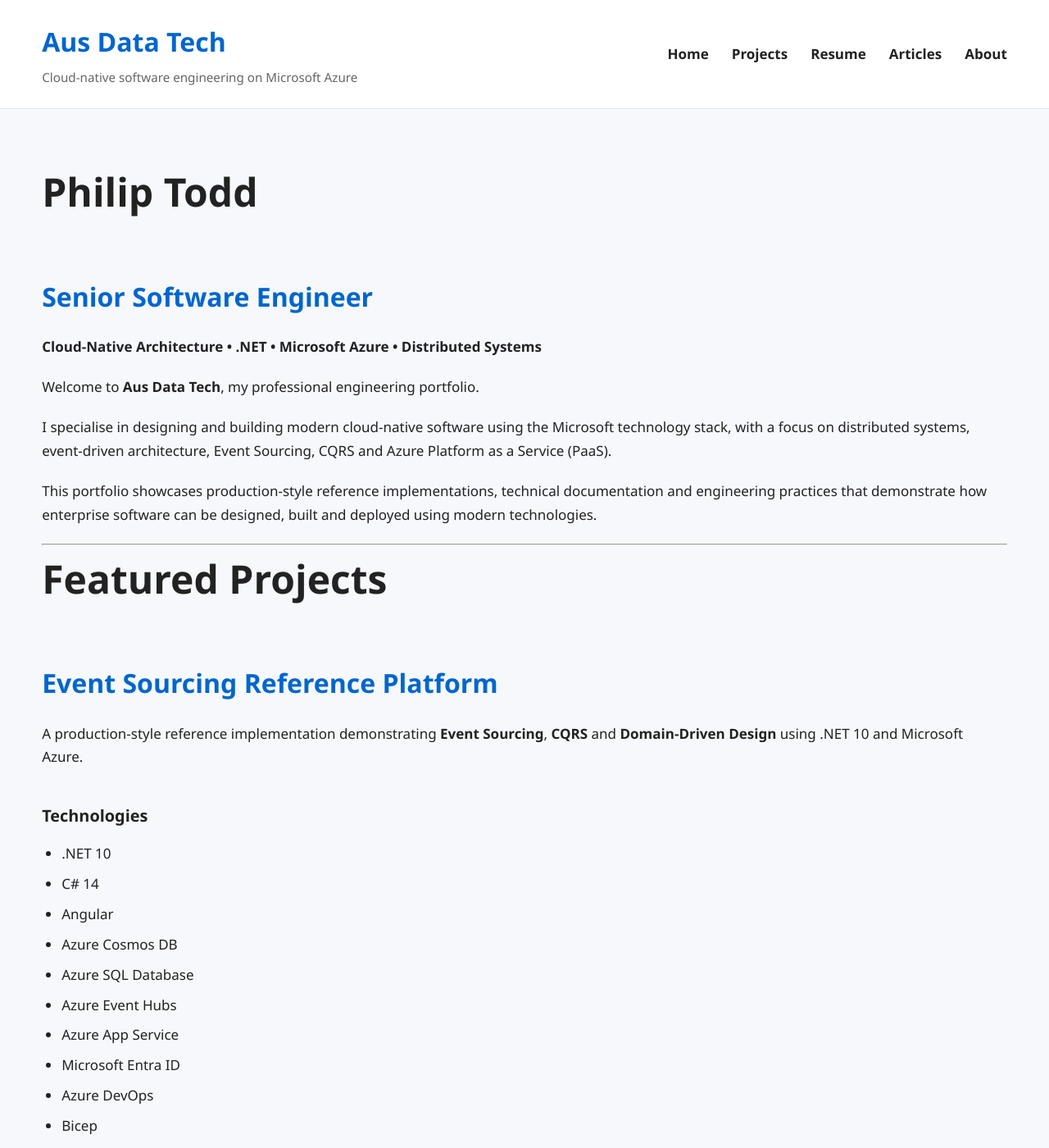
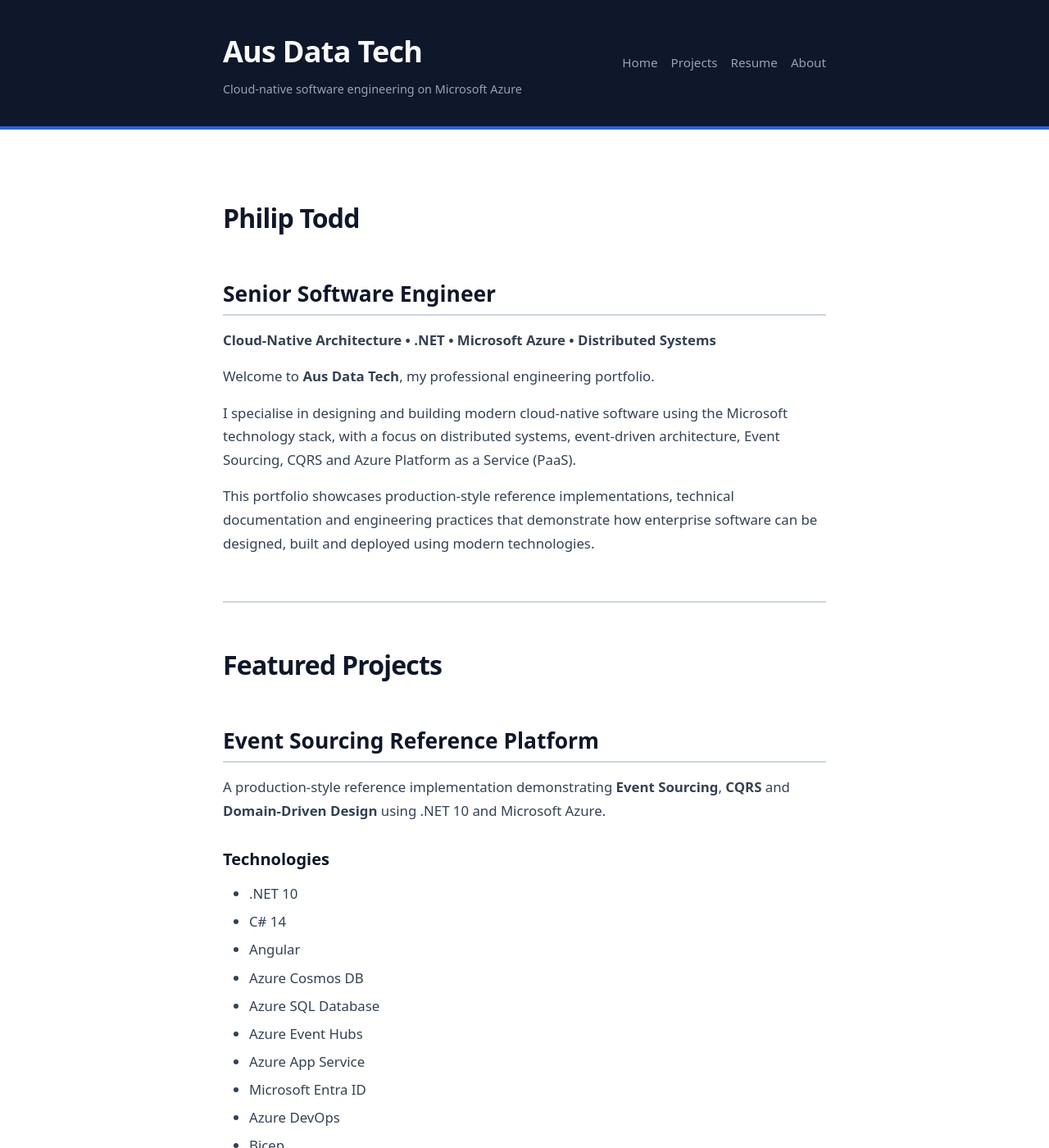
Before and after one commit to PhilipTodd/philiptodd.github.io, a Jekyll site: the page built from index.md, in a window 1280 px wide and 1400 px high. Shown: the whole window at 82% size. Built offline with Jekyll 4.4.1, drawn with Linux system fonts in a browser that asks for light colours; our own code applies the rules of GitHub Pages for plain Markdown files; some of the changed text lies outside the part shown.

Commit message:
Alter CSS and pages to make simple professional looking site (#4)

```diff
--- a/_layouts/default.html
+++ b/_layouts/default.html
@@ -42,7 +42,7 @@
                 <a href="{{ '/' | relative_url }}">Home</a>
                 <a href="{{ '/projects/' | relative_url }}">Projects</a>
                 <a href="{{ '/resume/' | relative_url }}">Resume</a>
-                <a href="{{ '/articles/' | relative_url }}">Articles</a>
+                <!-- <a href="{{ '/articles/' | relative_url }}">Articles</a> -->
                 <a href="{{ '/about/' | relative_url }}">About</a>
             </nav>
 
--- a/assets/css/styles.css
+++ b/assets/css/styles.css
@@ -1,333 +1,294 @@
 /* ==========================================================================
-   Aus Data Tech
-   Portfolio Site
+   1. DESIGN TOKENS (Variables)
    ========================================================================== */
+:root {
+    /* Color Palette - Professional Engineering Focus */
+    --bg-primary: #f1f5f9;       /* Light cool gray for external body background */
+    --bg-surface: #ffffff;       /* Pure white for the main content card */
+    --bg-header: #0f172a;        /* Deep slate/navy for high-contrast header structural anchor */
 
-:root {
-    --primary: #0066CC;
-    --primary-dark: #004A99;
-    --background: #F6F8FB;
-    --surface: #FFFFFF;
-    --text: #222222;
-    --text-light: #666666;
-    --border: #E2E6EC;
-    --container-width: 1180px;
+    --text-primary: #0f172a;     /* Dark slate for optimal readability */
+    --text-secondary: #334155;   /* Medium slate for body text blocks */
+    --text-muted: #94a3b8;       /* Clean light gray for structural subtitles and dates */
+    --text-header: #f8fafc;      /* Bright white for header elements */
+
+    --accent: #2563eb;           /* Professional royal blue for interactive links */
+    --accent-hover: #1d4ed8;     /* Darker blue for active states */
+    --border-color: #cbd5e1;     /* Distinct gray for tables and hr dividers */
+
+    --code-bg: #1e293b;          /* Dark background for code block environments */
+    --code-text: #f8fafc;        /* White text for block code output */
+    --inline-code-text: #b91c1c; /* Standout crimson for inline code definitions */
+
+    /* Typography Hierarchy */
+    --font-sans: system-ui, -apple-system, BlinkMacSystemFont, "Segoe UI", Roboto, Helvetica, Arial, sans-serif;
+    --font-mono: ui-monospace, SFMono-Regular, Menlo, Monaco, Consolas, "Liberation Mono", "Courier New", monospace;
+
+    /* Layout & Spacing Units */
+    --max-width: 800px;
+    --space-sm: 0.5rem;
+    --space-md: 1rem;
+    --space-lg: 2rem;
+    --space-xl: 3.5rem;
+    --radius: 6px;
 }
 
+/* ==========================================================================
+   2. BASE STYLES & RESET
+   ========================================================================== */
 * {
+    box-sizing: border-box;
     margin: 0;
     padding: 0;
-    box-sizing: border-box;
-}
-
-html {
-    scroll-behavior: smooth;
 }
 
 body {
-    font-family: "Segoe UI", Roboto, Helvetica, Arial, sans-serif;
-    background: var(--background);
-    color: var(--text);
+    font-family: var(--font-sans);
+    background-color: var(--bg-primary);
+    color: var(--text-primary);
     line-height: 1.7;
-    font-size: 17px;
+    font-size: 1.05rem;
+    -webkit-font-smoothing: antialiased;
+    display: flex;
+    flex-direction: column;
+    min-height: 100vh;
+}
+
+.container {
+    width: 100%;
+    max-width: var(--max-width);
+    margin: 0 auto;
+    padding: 0 var(--space-lg);
 }
 
 /* ==========================================================================
-   Layout
+   3. TYPOGRAPHY
    ========================================================================== */
-
-.container {
-    width: min(92%, var(--container-width));
-    margin: auto;
+h1, h2, h3, h4 {
+    color: var(--text-primary);
+    font-weight: 700;
+    line-height: 1.25;
+    margin-top: var(--space-lg);
+    margin-bottom: var(--space-md);
 }
 
-.site-main {
-    padding: 60px 0;
+h1 {
+    font-size: 2.0rem;
+    letter-spacing: -0.025em;
+}
+
+h2 {
+    font-size: 1.65rem;
+    border-bottom: 2px solid var(--border-color);
+    padding-bottom: var(--space-sm);
+    margin-top: var(--space-xl);
+}
+
+h3 {
+    font-size: 1.25rem;
+}
+
+p, ul, ol {
+    margin-bottom: var(--space-md);
+    color: var(--text-secondary);
+}
+
+a {
+    color: var(--accent);
+    text-decoration: none;
+    transition: color 0.15s ease-in-out;
+}
+
+a:hover {
+    color: var(--accent-hover);
+    text-decoration: underline;
 }
 
 /* ==========================================================================
-   Header
+   4. LAYOUT COMPONENTS (Header, Main, Footer)
    ========================================================================== */
-
+/* Header Configuration with Deep Background Contrast */
 .site-header {
-    background: white;
-    border-bottom: 1px solid var(--border);
-    position: sticky;
-    top: 0;
-    z-index: 1000;
+    background-color: var(--bg-header);
+    color: var(--text-header);
+    padding: var(--space-lg) 0;
+    border-bottom: 4px solid var(--accent); /* Accent bar highlights development focus */
 }
 
 .header-inner {
     display: flex;
+    flex-direction: column;
+    gap: var(--space-md);
+}
+
+@media (min-width: 640px) {
+    .header-inner {
+        flex-direction: row;
         justify-content: space-between;
         align-items: center;
-    padding: 24px 0;
+    }
 }
 
 .brand-title {
-    font-size: 2rem;
+    font-size: 2.25rem;
     font-weight: 700;
-    color: var(--primary);
+    color: var(--text-header);
+    letter-spacing: -0.02em;
+}
+
+.brand-title:hover {
+    color: var(--text-header);
     text-decoration: none;
 }
 
 .brand-subtitle {
-    margin-top: 4px;
-    color: var(--text-light);
+    font-size: 0.9rem;
+    color: var(--text-muted);
+    margin-top: 0.25rem;
+}
+
+/* Main Site Navigation Links inside Header */
+.site-nav {
+    display: flex;
+    gap: var(--space-md);
+    font-weight: 500;
     font-size: 0.95rem;
 }
 
-/* ==========================================================================
-   Navigation
-   ========================================================================== */
-
-.site-nav {
-    display: flex;
-    gap: 28px;
-}
-
 .site-nav a {
-        text-decoration: none;
-        color: var(--text);
-        font-weight: 600;
+    color: var(--text-muted);
+    transition: color 0.15s ease-in-out;
 }
 
 .site-nav a:hover {
-            color: var(--primary);
+    color: var(--text-header);
+    text-decoration: none;
 }
 
-/* ==========================================================================
-   Typography
-   ========================================================================== */
-
-h1 {
-    font-size: 3rem;
-    margin-bottom: 20px;
+/* Main Content Area Container */
+.site-main {
+    flex: 1;
+    padding: var(--space-xl) 0;
+    background-color: var(--bg-surface);
 }
 
-h2 {
-    font-size: 2rem;
-    margin-top: 60px;
-    margin-bottom: 20px;
-    color: var(--primary);
-}
-
-h3 {
-    margin-top: 40px;
-    margin-bottom: 15px;
-}
-
-p {
-    margin-bottom: 20px;
-}
-
-a {
-    color: var(--primary);
-}
-
-    a:hover {
-        color: var(--primary-dark);
-    }
-
-/* ==========================================================================
-   Hero Section
-   ========================================================================== */
-
-.hero {
-    padding: 80px 0;
-}
-
-    .hero h1 {
-        margin-bottom: 20px;
-    }
-
-    .hero p {
-        font-size: 1.2rem;
-        max-width: 800px;
-        color: var(--text-light);
-    }
-
-/* ==========================================================================
-   Buttons
-   ========================================================================== */
-
-.button {
-    display: inline-block;
-    margin-top: 20px;
-    margin-right: 16px;
-    padding: 12px 24px;
-    border-radius: 6px;
-    text-decoration: none;
-    font-weight: 600;
-    background: var(--primary);
-    color: white;
-}
-
-    .button:hover {
-        background: var(--primary-dark);
-        color: white;
-    }
-
-.button-secondary {
-    background: transparent;
-    border: 2px solid var(--primary);
-    color: var(--primary);
-}
-
-    .button-secondary:hover {
-        background: var(--primary);
-        color: white;
-    }
-
-/* ==========================================================================
-   Cards
-   ========================================================================== */
-
-.cards {
-    display: grid;
-    grid-template-columns: repeat(auto-fit, minmax(320px, 1fr));
-    gap: 30px;
-}
-
-.card {
-    background: var(--surface);
-    border: 1px solid var(--border);
-    border-radius: 10px;
-    padding: 30px;
-    transition: transform .2s ease;
-}
-
-    .card:hover {
-        transform: translateY(-4px);
-    }
-
-    .card h3 {
-        margin-top: 0;
-        color: var(--primary);
-    }
-
-/* ==========================================================================
-   Tables
-   ========================================================================== */
-
-table {
-    width: 100%;
-    border-collapse: collapse;
-    margin: 30px 0;
-    background: white;
-}
-
-th {
-    background: var(--primary);
-    color: white;
-    text-align: left;
-    padding: 12px;
-}
-
-td {
-    padding: 12px;
-    border: 1px solid var(--border);
-}
-
-tr:nth-child(even) {
-    background: #F8FAFC;
-}
-
-/* ==========================================================================
-   Lists
-   ========================================================================== */
-
-ul,
-ol {
-    margin-left: 24px;
-    margin-bottom: 20px;
-}
-
-li {
-    margin-bottom: 8px;
-}
-
-/* ==========================================================================
-   Code
-   ========================================================================== */
-
-code {
-    background: #EEF2F7;
-    padding: 2px 6px;
-    border-radius: 4px;
-    font-family: Consolas, monospace;
-}
-
-pre {
-    background: #1E1E1E;
-    color: white;
-    padding: 20px;
-    border-radius: 8px;
-    overflow-x: auto;
-    margin: 30px 0;
-}
-
-    pre code {
-        background: transparent;
-        color: inherit;
-        padding: 0;
-    }
-
-/* ==========================================================================
-   Images
-   ========================================================================== */
-
-img {
-    max-width: 100%;
-    border-radius: 8px;
-}
-
-/* ==========================================================================
-   Footer
-   ========================================================================== */
-
+/* Footer Element Configuration */
 .site-footer {
-    border-top: 1px solid var(--border);
-    margin-top: 80px;
-    background: white;
+    background-color: var(--bg-primary);
+    border-top: 1px solid var(--border-color);
+    padding: var(--space-xl) 0;
+    font-size: 0.875rem;
+    color: var(--text-secondary);
 }
 
 .footer-inner {
     display: flex;
+    flex-direction: column;
+    gap: var(--space-md);
+}
+
+@media (min-width: 640px) {
+    .footer-inner {
+        flex-direction: row;
         justify-content: space-between;
         align-items: center;
-    padding: 30px 0;
-    flex-wrap: wrap;
-    gap: 20px;
+    }
 }
 
-    .footer-inner a {
-        text-decoration: none;
+.site-footer p {
+    margin-bottom: 0;
+    color: var(--text-secondary);
+}
+
+.site-footer a {
+    color: var(--text-secondary);
+    font-weight: 500;
+}
+
+.site-footer a:hover {
+    color: var(--accent);
+}
+
+.site-footer span {
+    color: var(--border-color);
+    padding: 0 var(--space-sm);
 }
 
 /* ==========================================================================
-   Responsive
+   5. MARKDOWN & TECHNICAL ELEMENTS STYLING
    ========================================================================== */
-
-@media (max-width: 900px) {
-
-    .header-inner {
-        flex-direction: column;
-        align-items: flex-start;
-        gap: 20px;
+/* Standard Lists Configuration */
+.site-main ul, .site-main ol {
+    padding-left: var(--space-lg);
+    margin-bottom: var(--space-md);
 }
 
-    .site-nav {
-        flex-wrap: wrap;
-        gap: 16px;
+.site-main li {
+    margin-bottom: 0.35rem;
+    color: var(--text-secondary);
 }
 
-    h1 {
-        font-size: 2.3rem;
+/* Structured Layout Data Tables */
+table {
+    width: 100%;
+    border-collapse: collapse;
+    margin: var(--space-lg) 0;
+    font-size: 0.95rem;
 }
 
-    .footer-inner {
-        flex-direction: column;
-        align-items: flex-start;
+th, td {
+    padding: var(--space-md);
+    text-align: left;
+    border-bottom: 1px solid var(--border-color);
 }
+
+th {
+    background-color: var(--bg-primary);
+    color: var(--text-primary);
+    font-weight: 600;
 }
+
+/* Left-bordered blockquotes for architectural summaries or metrics */
+blockquote {
+    border-left: 4px solid var(--accent);
+    padding: var(--space-sm) var(--space-md);
+    margin: var(--space-lg) 0;
+    background-color: var(--bg-primary);
+    font-style: italic;
+    border-radius: 0 var(--radius) var(--radius) 0;
+}
+
+blockquote p {
+    margin-bottom: 0;
+}
+
+/* Technical Syntax and Code Formatting Blocks */
+code {
+    font-family: var(--font-mono);
+    font-size: 0.875rem;
+    background-color: var(--bg-primary);
+    padding: 0.2rem 0.4rem;
+    border-radius: 4px;
+    color: var(--inline-code-text);
+}
+
+pre {
+    background-color: var(--code-bg);
+    padding: var(--space-md);
+    border-radius: var(--radius);
+    overflow-x: auto;
+    margin: var(--space-lg) 0;
+}
+
+pre code {
+    background-color: transparent;
+    padding: 0;
+    color: var(--code-text);
+    border-radius: 0;
+}
+
+hr {
+    border: 0;
+    border-top: 2px solid var(--border-color);
+    margin: var(--space-xl) 0;
+}
--- a/index.md
+++ b/index.md
@@ -139,10 +138,10 @@ The reference projects featured on this site have been built to demonstrate thes
 
 # Explore
 
-- Projects
-- Resume
-- Articles
-- About
+- [Projects](/projects)
+- [Resume](resume)
+<!-- - [Articles](articles) -->
+- [About](about)
 
 Thank you for visiting. I hope these reference implementations provide useful insight into my approach to software engineering and modern cloud-native architecture.
 
```
Also changed, not shown: other parts of index.md (+2 -3 lines), projects.md (+2 -4 lines). Lines whose indentation alone changed are shown as unchanged.
